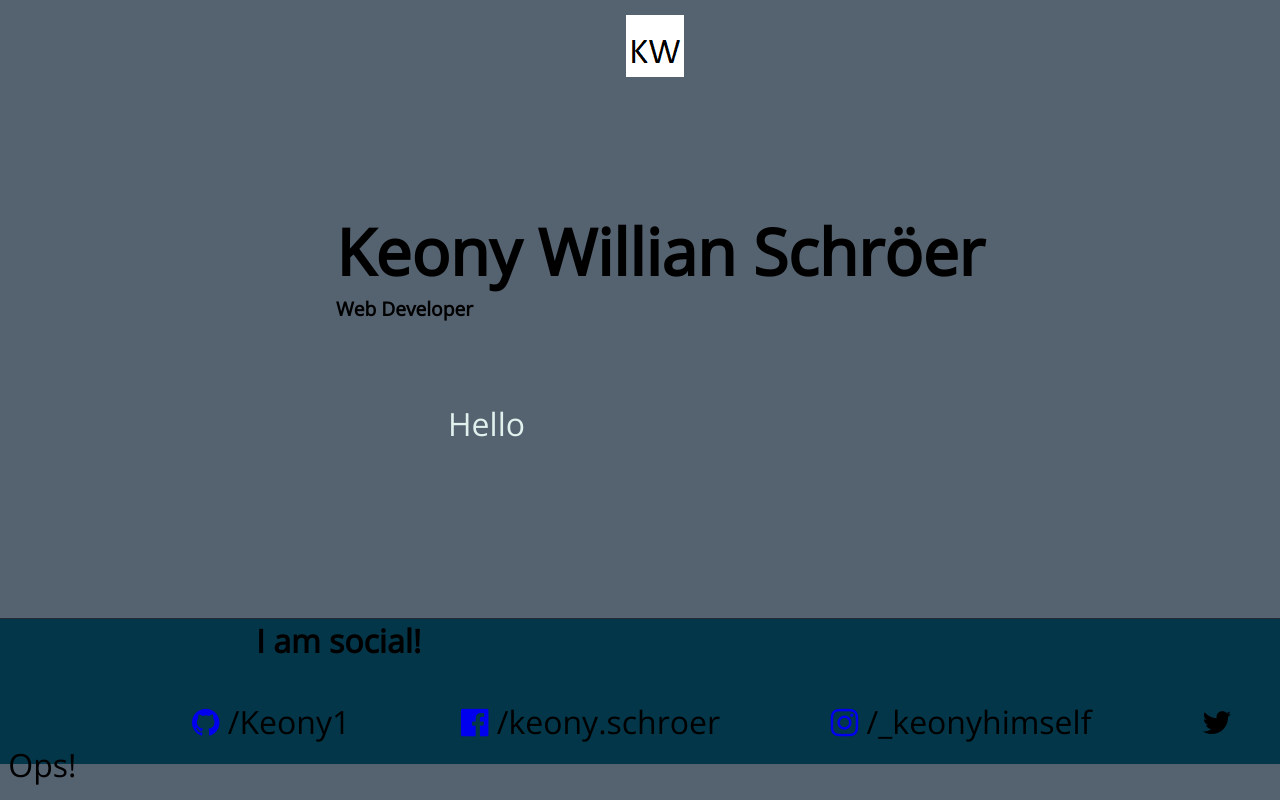
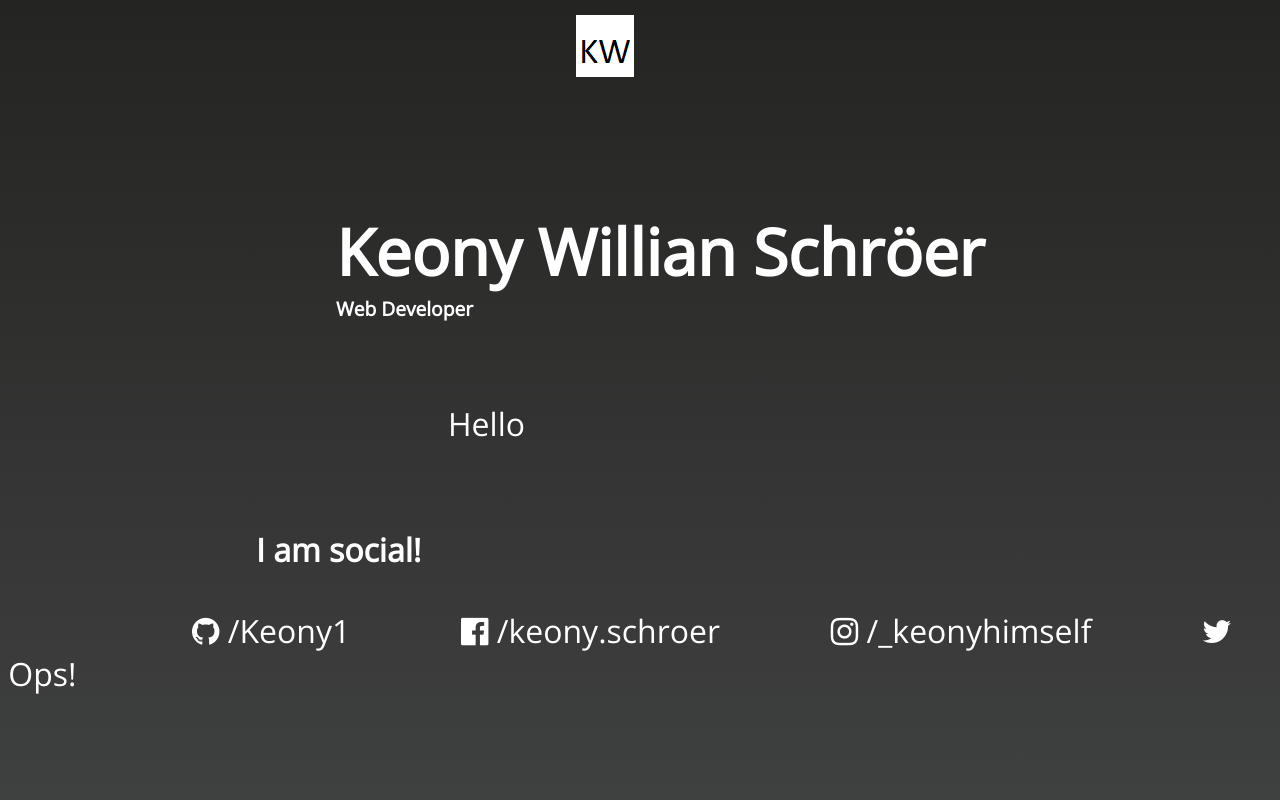
Before and after one commit to Keony1/keony1.github.io, a plain HTML site: page index.html in a window 1280 px wide. Drawn offline with nearby package versions, Linux system fonts and the light colour scheme.

Commit message:
changed logo positioning

```diff
--- a/css/keony.css
+++ b/css/keony.css
@@ -1,17 +1,25 @@
+/*Unversal Rules */
+
 * {
     margin: 0;
     padding: 0;
     border: none;
     list-style: none;
     font-family: 'Open Sans', sans-serif;
+    color: #FFF;
 }
 
 body {
 
     width: 100%;
-    background-color: #556270
+    background: linear-gradient(#242422,#3F4040);
+    background: -webkit-linear-gradient(#242422,#3F4040);;
+    background: -o-linear-gradient(#242422,#3F4040);;
+    background: -moz-linear-gradient(#242422,#3F4040);;
 }
 
+
+/* */
 .top-header {
     position: fixed;
     width: 100%;
@@ -22,10 +30,9 @@ body {
 }
 
 .top-header #logotipo {
-
 	position: absolute;
-    width: 28px;
-    left: calc(50% - 14px);
+    width: 10px;
+    left: 45%;
     top: 15px;
 
 }
@@ -33,6 +40,7 @@ body {
 section {
     width: 100%;
     height: 50%;
+
 }
 
 h1 {
@@ -44,17 +52,20 @@ h1 {
 
 h1 small {
 
+    color: #fff;
     font-size: .3em;
+}
 
+h1 span, h2 span {
+
+
+    color: #9F5FB3;
 }
 
 p {
 
-    color: #e1f1ed;
     margin-left: 35%;
     font-size: 2em;
-
-
 }
 
 
@@ -62,20 +73,14 @@ p {
 footer {
     width: 100%;
     height: 145px;
-	border-top: #242D37 1px solid;
-    margin-top: 7%;
-    background-color: #033649;
 }
 
+
 footer h2 {
-
 	font-size: 2em;
 	margin-left: 20%;
 }
 
-address  {
-
-}
 
 footer .list-socials {
 	margin-top: 3%;
@@ -105,3 +110,11 @@ footer .list-socials #twitter {
 
 	margin-left: 8%;
 }
+
+footer .fa {
+    color: #FFF;
+}
+
+footer .fa:hover {
+    color: silver;
+}
```
